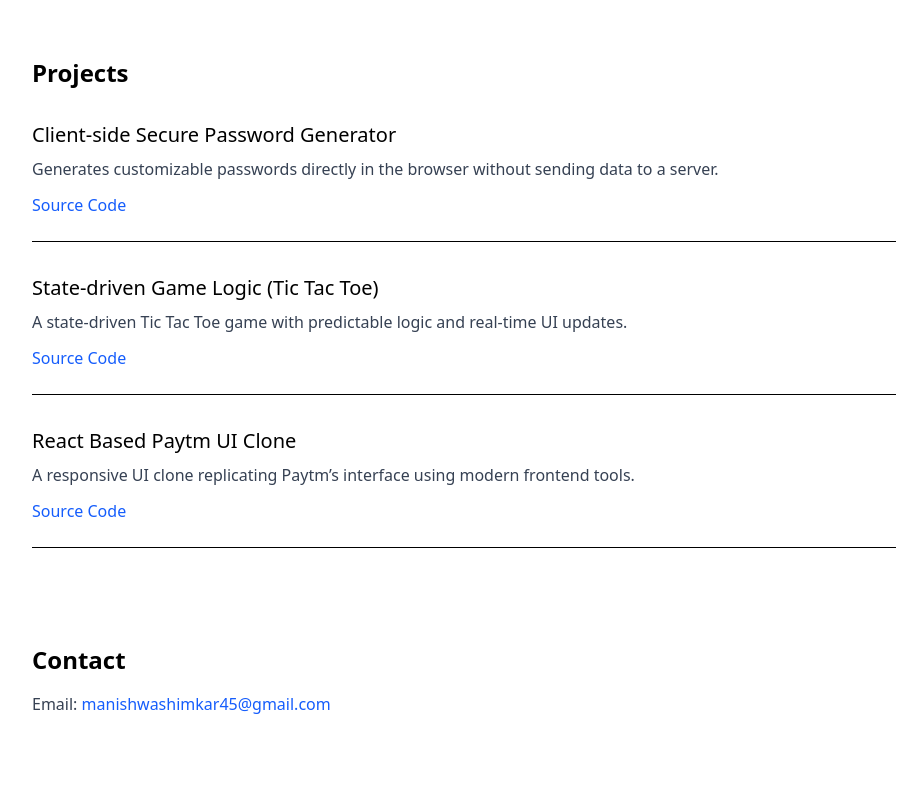
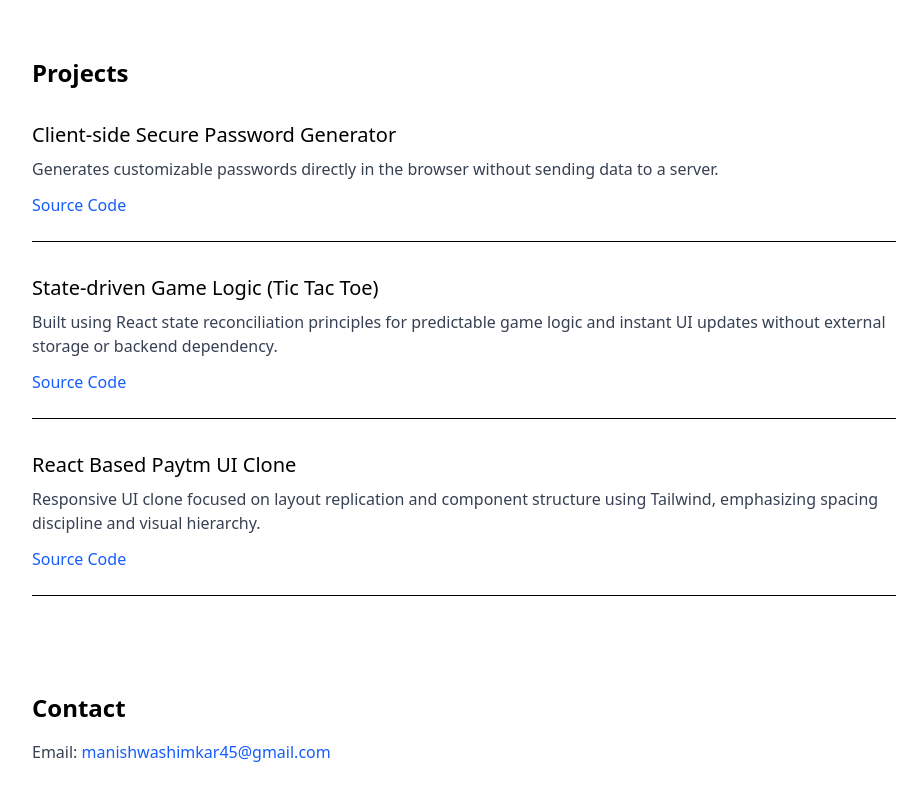
Before and after one commit to manishwashimkar/portfolio, a React (Vite) app: page / in a window 1280 px wide. Shown: the part 522-1322 px from the top of the page, without its empty margins (176-1092 px from the left). Before the commit the page ends 1286 px from the top, so only its background shows below. Built offline with nearby package versions, Linux system fonts and the light colour scheme.

Commit message:
Production build ready

```diff
--- a/src/components/Hero.jsx
+++ b/src/components/Hero.jsx
@@ -8,7 +8,7 @@ function Hero() {
   return (
     <section className="py-16" id="hero">
       <Container>
-        <h1 className="text-3xl sm:text-4xl font-bold mb-4">
+        <h1 className="text-3xl sm:text-4xl font-bold mb-4 max-w-2xl">
           Hi, I’m Manish 👋
         </h1>
 
--- a/src/components/Navbar.jsx
+++ b/src/components/Navbar.jsx
@@ -15,7 +15,10 @@ function Navbar() {
               </a>
             </li>
             <li>
-              <a href="#about" className="hover:text-black">
+              <a
+                href="#about"
+                className="hover:text-black focus-visible:outline-2 focus-visible:outline-offset-2 focus-visible:rounded-md"
+              >
                 About
               </a>
             </li>
--- a/src/data/projects.js
+++ b/src/data/projects.js
@@ -7,7 +7,7 @@ const projects = [
     problem: "Weak and reused passwords compromise user security.",
     focus: "Controlled inputs, derived state, predictable re-renders",
     learnings: "Learned how small state changes affect component re-renders.",
-    tech: ["React", "JavaScript", "TailwindCSS"],
+    techStack: ["React", "JavaScript", "TailwindCSS"],
     liveUrl: "",
     repoUrl: "https://github.com/manishwashimkar/password-generator",
   },
@@ -15,13 +15,13 @@ const projects = [
     id: 2,
     title: "State-driven Game Logic (Tic Tac Toe)",
     description:
-      "A state-driven Tic Tac Toe game with predictable logic and real-time UI updates.",
+      "Built using React state reconciliation principles for predictable game logic and instant UI updates without external storage or backend dependency.",
     problem:
       "Unstructured state handling leads to unreliable game logic and UI bugs.",
     focus: "clean component design and predictable state flow",
     learnings:
       "Learned how to maintain UI layer and Data layer in sync for better performance",
-    tech: ["HTML5", "CSS", , "JavaScript", "ReactJS"],
+    techStack: ["HTML5", "CSS", , "JavaScript", "ReactJS"],
     liveUrl: "",
     repoUrl: "https://github.com/manishwashimkar/state-driven-game-logic",
   },
@@ -29,12 +29,12 @@ const projects = [
     id: 3,
     title: "React Based Paytm UI Clone",
     description:
-      "A responsive UI clone replicating Paytm’s interface using modern frontend tools.",
+      "Responsive UI clone focused on layout replication and component structure using Tailwind, emphasizing spacing discipline and visual hierarchy.",
     problem:
       "Complex fintech UIs require scalable, responsive, and consistent layouts.",
     focus: "Controlled inputs, derived state, predictable re-renders",
     learnings: "Learned how small state changes affect component re-renders.",
-    tech: ["HTML", "CSS", "JavaScript", "React", "TailwindCSS"],
+    techStack: ["HTML", "CSS", "JavaScript", "React", "TailwindCSS"],
     liveUrl: "",
     repoUrl: "https://github.com/manishwashimkar/react-based-paytm-ui-clone",
   },
```
